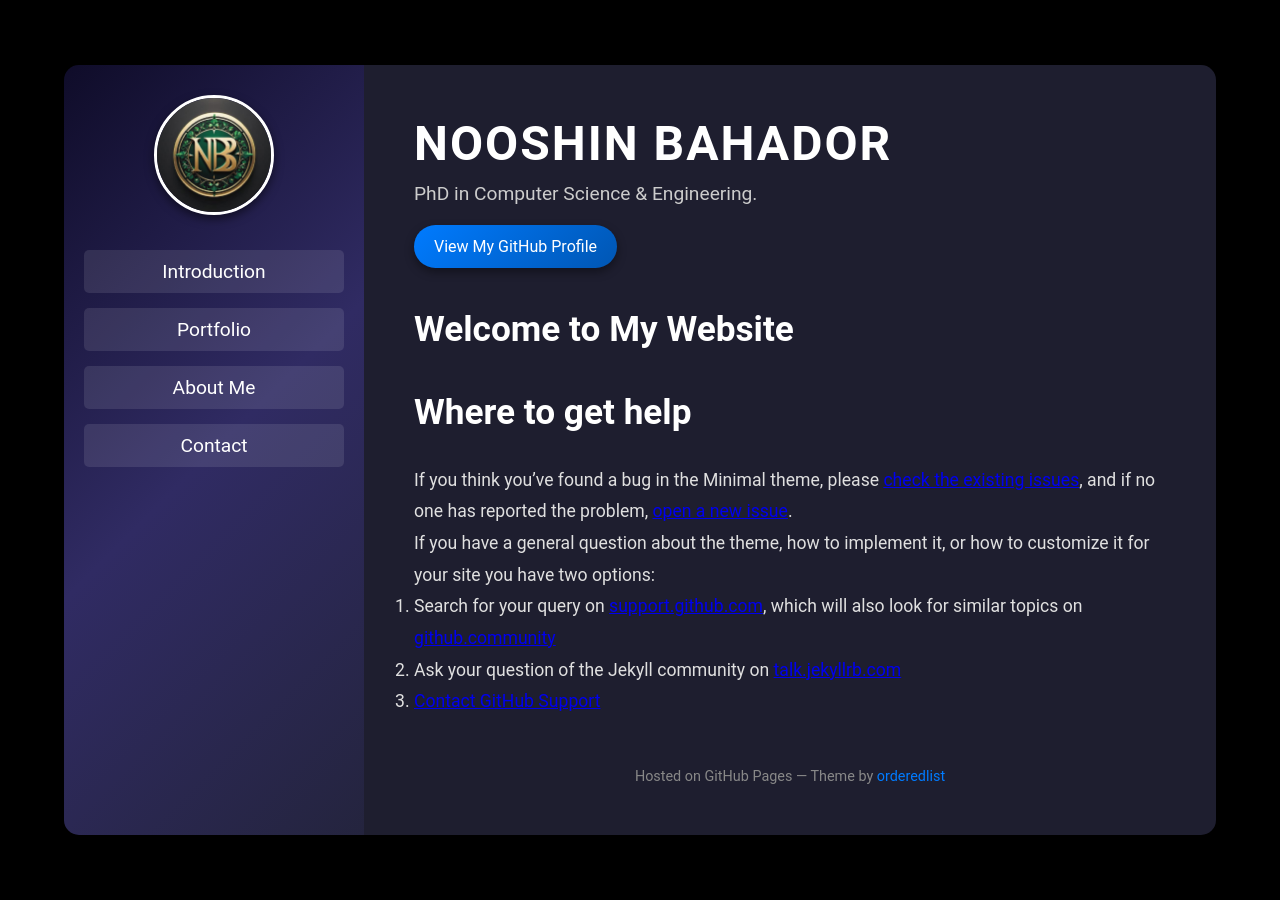
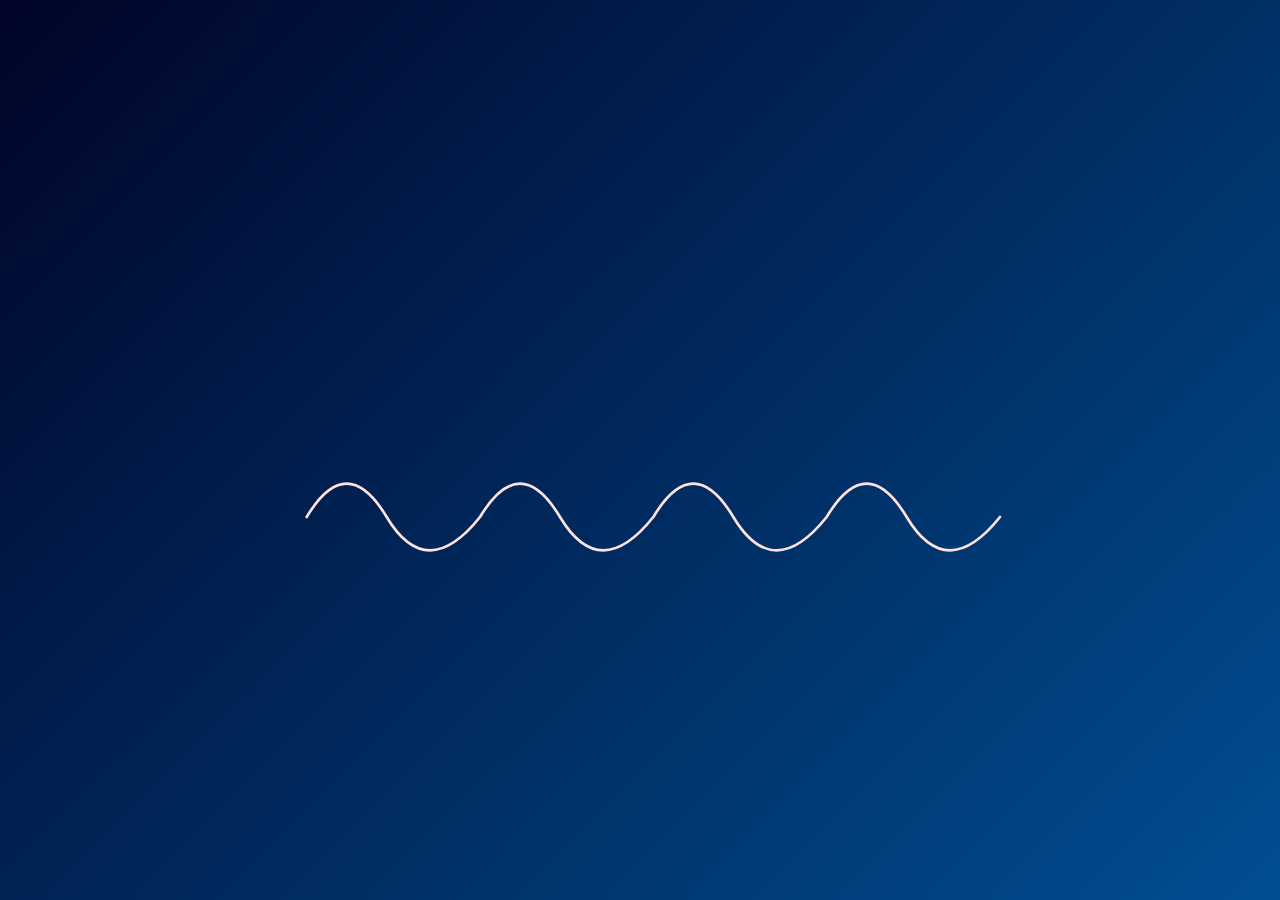
Before and after one commit to nbahador/nbahador.github.io, a Jekyll site: the page built from docs/SUPPORT.md, in a window 1280 px wide. Built offline with Jekyll 4.4.1, drawn with Linux system fonts in a browser that asks for light colours; our own code applies the rules of GitHub Pages for plain Markdown files.

Commit message:
Update default.html

```diff
--- a/_layouts/default.html
+++ b/_layouts/default.html
@@ -1,184 +1,58 @@
 <!DOCTYPE html>
-<html lang="{{ site.lang | default: 'en-US' }}">
+<html lang="en">
 <head>
   <meta charset="UTF-8">
-  <meta http-equiv="X-UA-Compatible" content="IE=edge">
-  <meta name="viewport" content="width=device-width, initial-scale=1">
-  {% seo %}
+  <meta name="viewport" content="width=device-width, initial-scale=1.0">
+  <title>Animated Name</title>
   <style>
-    /* General Reset */
-    * {
+    body {
       margin: 0;
-      padding: 0;
-      box-sizing: border-box;
-      font-family: 'Roboto', sans-serif;
-    }
-
-    body {
-      background-color: #000; /* Black background */
+      background: linear-gradient(135deg, #000428, #004e92);
       color: #fff;
       display: flex;
       justify-content: center;
       align-items: center;
-      min-height: 100vh;
+      height: 100vh;
+      font-family: Arial, sans-serif;
       overflow: hidden;
     }
 
-    .wrapper {
-      display: flex;
-      flex-direction: row;
-      width: 90%;
-      max-width: 1400px;
-      border-radius: 15px;
-      overflow: hidden;
-      box-shadow: 0 8px 20px rgba(0, 0, 0, 0.7);
+    svg {
+      width: 80%;
+      max-width: 800px;
     }
 
-    .sidebar {
-      width: 300px;
-      background: linear-gradient(135deg, #0f0c29, #302b63, #24243e);
-      padding: 30px 20px;
-      display: flex;
-      flex-direction: column;
-      align-items: center;
+    path {
+      fill: none;
+      stroke: #fff;
+      stroke-width: 2;
+      stroke-linecap: round;
+      stroke-linejoin: round;
+      stroke-dasharray: 1000;
+      stroke-dashoffset: 1000;
+      animation: draw 4s ease-in-out forwards, glow 2s ease-in-out infinite alternate;
     }
 
-    .sidebar img {
-      width: 120px;
-      height: 120px;
-      border-radius: 50%;
-      margin-bottom: 20px;
-      border: 3px solid #fff;
-      box-shadow: 0 4px 10px rgba(0, 0, 0, 0.5);
+    @keyframes draw {
+      to {
+        stroke-dashoffset: 0;
+      }
     }
 
-    .sidebar nav {
-      width: 100%;
-    }
-
-    .sidebar a {
-      display: block;
-      text-align: center;
-      color: #fff;
-      text-decoration: none;
-      font-size: 1.2em;
-      margin: 15px 0;
-      padding: 10px 15px;
-      background: rgba(255, 255, 255, 0.1);
-      border-radius: 5px;
-      transition: all 0.3s ease-in-out;
-    }
-
-    .sidebar a:hover {
-      background: rgba(255, 255, 255, 0.3);
-      transform: scale(1.05);
-    }
-
-    .content {
-      flex: 1;
-      background: #1e1e2f;
-      padding: 50px;
-      display: flex;
-      flex-direction: column;
-      justify-content: space-between;
-    }
-
-    header {
-      margin-bottom: 30px;
-    }
-
-    header h1 {
-      font-size: 3em;
-      font-weight: bold;
-      color: #fff;
-      margin-bottom: 10px;
-      text-transform: uppercase;
-      letter-spacing: 2px;
-    }
-
-    header p {
-      font-size: 1.2em;
-      color: #ccc;
-      margin-bottom: 20px;
-    }
-
-    .btn {
-      display: inline-block;
-      font-size: 1em;
-      color: #fff;
-      background: linear-gradient(135deg, #007bff, #0056b3);
-      padding: 12px 20px;
-      text-decoration: none;
-      border-radius: 30px;
-      box-shadow: 0 4px 10px rgba(0, 0, 0, 0.4);
-      transition: all 0.3s ease-in-out;
-    }
-
-    .btn:hover {
-      background: linear-gradient(135deg, #0056b3, #003d80);
-      transform: translateY(-2px);
-      box-shadow: 0 6px 15px rgba(0, 0, 0, 0.6);
-    }
-
-    .main-content {
-      color: #e0e0e0;
-      line-height: 1.8;
-      font-size: 1.1em;
-    }
-
-    .main-content h2 {
-      color: #fff;
-      font-size: 2em;
-      margin-bottom: 20px;
-    }
-
-    footer {
-      text-align: center;
-      font-size: 0.9em;
-      color: #888;
-      margin-top: 50px;
-    }
-
-    footer a {
-      color: #007bff;
-      text-decoration: none;
-      transition: color 0.3s;
-    }
-
-    footer a:hover {
-      color: #0056b3;
+    @keyframes glow {
+      from {
+        stroke: #fff;
+      }
+      to {
+        stroke: #ff6b6b;
+      }
     }
   </style>
-  {% include head-custom.html %}
 </head>
 <body>
-  <div class="wrapper">
-    <div class="sidebar">
-      <img src="{{ site.logo | relative_url }}" alt="Logo">
-      <nav>
-        <a href="#intro">Introduction</a>
-        <a href="#portfolio">Portfolio</a>
-        <a href="#about">About Me</a>
-        <a href="#contact">Contact</a>
-      </nav>
-    </div>
-    <div class="content">
-      <header>
-        <h1>{{ site.title | default: site.github.repository_name }}</h1>
-        <p>{{ site.description | default: site.github.project_tagline }}</p>
-        {% if site.github.is_user_page %}
-          <a href="{{ site.github.owner_url }}" class="btn">View My GitHub Profile</a>
-        {% endif %}
-      </header>
-      <section class="main-content">
-        <h2>Welcome to My Website</h2>
-        <p>{{ content }}</p>
-      </section>
-      <footer>
-        <p>Hosted on GitHub Pages &mdash; Theme by <a href="https://github.com/orderedlist">orderedlist</a></p>
-      </footer>
-    </div>
-  </div>
-  <script src="{{ '/assets/js/scale.fix.js' | relative_url }}"></script>
+  <svg viewBox="0 0 600 200" xmlns="http://www.w3.org/2000/svg">
+    <!-- Replace "Nooshin" with your preferred name -->
+    <path d="M50,150 Q80,100 110,150 T180,150 Q210,100 240,150 T310,150 Q340,100 370,150 T440,150 Q470,100 500,150 T570,150" />
+  </svg>
 </body>
 </html>
```
